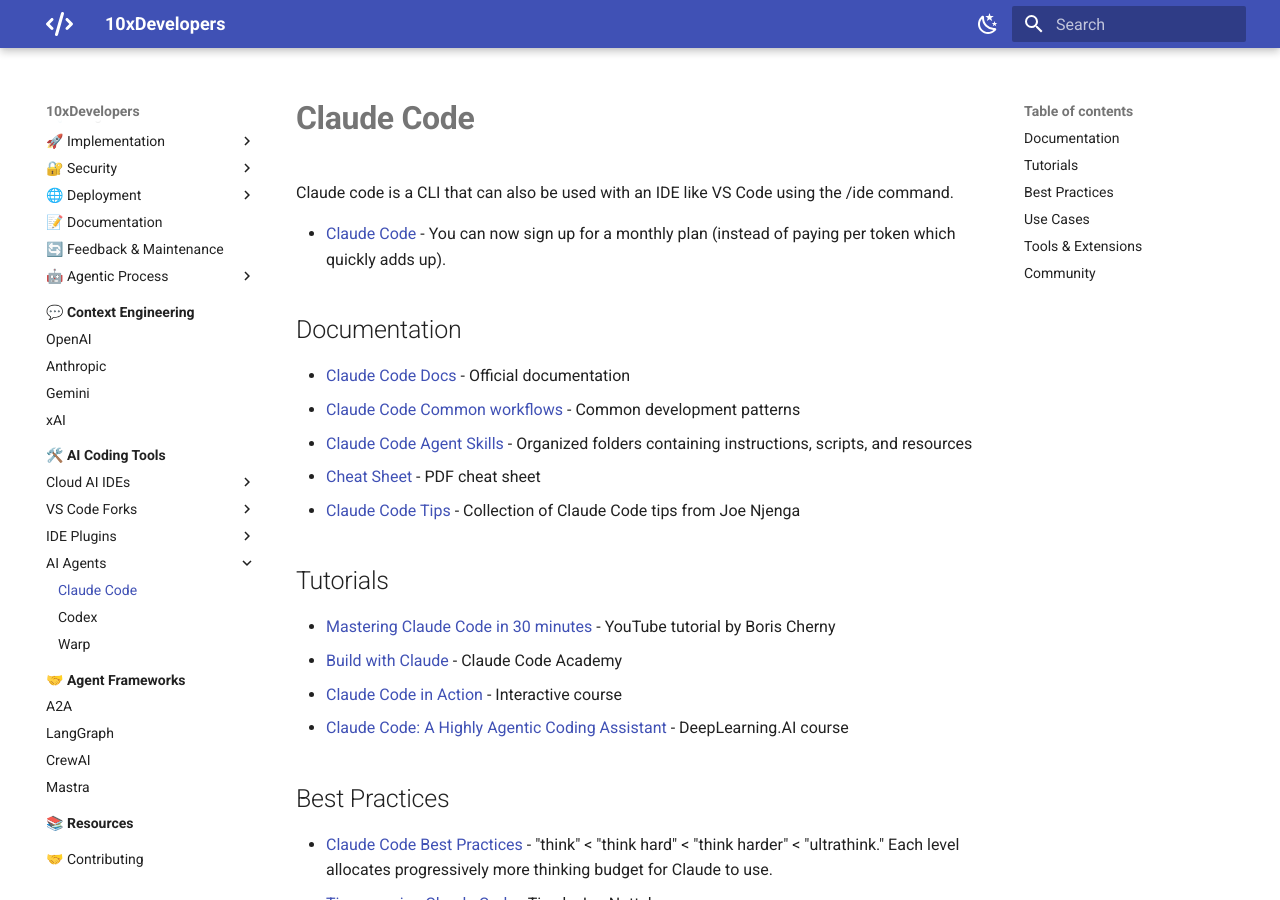
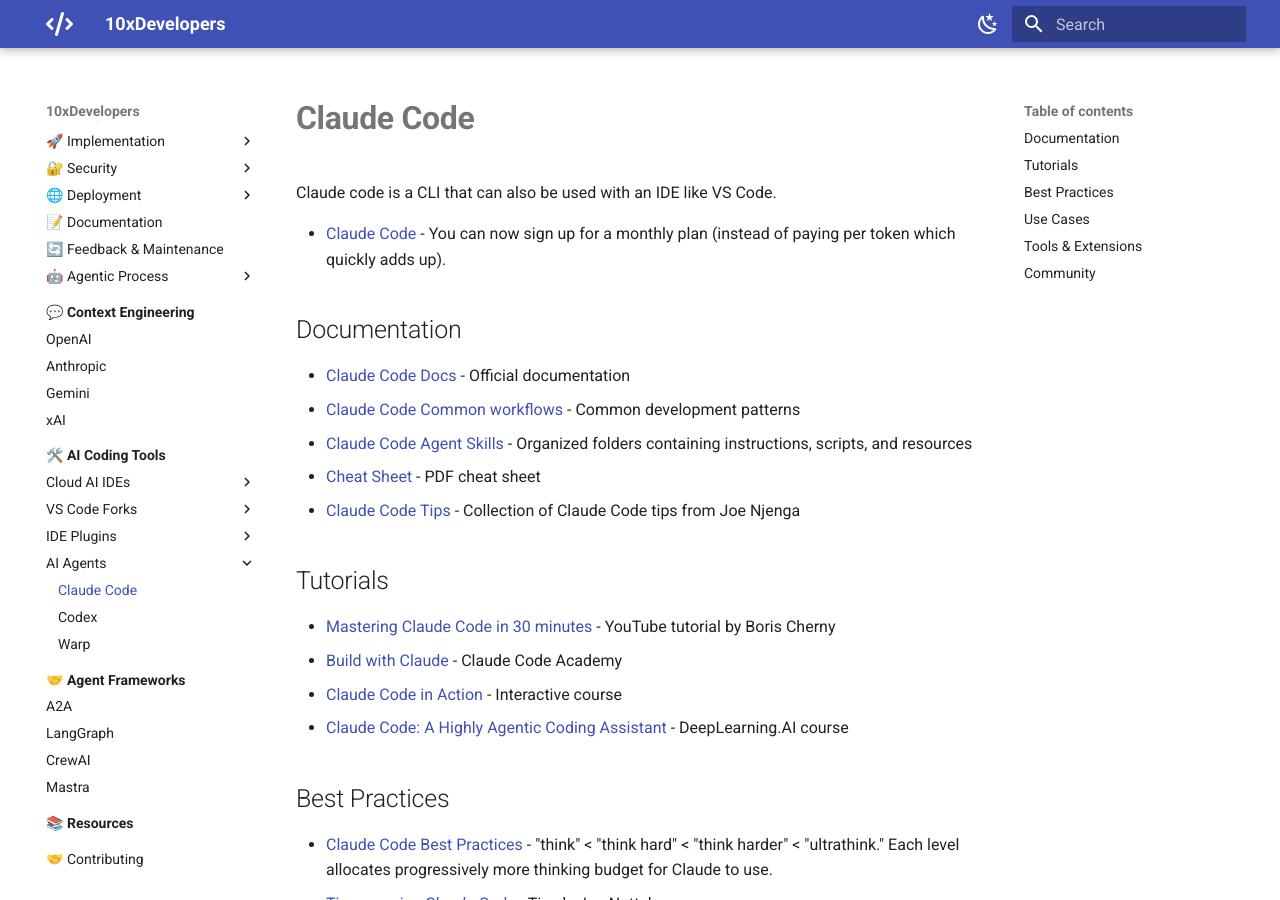
Before and after one commit to shlomoc/10xdev, an MkDocs documentation site: the page built from docs/ai-coding-tools/ai-agents/claude-code.md, in a window 1280 px wide and 900 px high. Built offline with MkDocs 1.6.1 and Material for MkDocs 9.7.7, drawn with Linux system fonts in a browser that asks for light colours.

```diff
--- a/docs/ai-coding-tools/ai-agents/claude-code.md
+++ b/docs/ai-coding-tools/ai-agents/claude-code.md
@@ -1,6 +1,6 @@
 # **Claude Code**
 
-Claude code is a CLI that can also be used with an IDE like VS Code using the /ide command.
+Claude code is a CLI that can also be used with an IDE like VS Code.
 
 - [Claude Code](https://www.anthropic.com/claude-code) - You can now sign up for a monthly plan (instead of paying per token which quickly adds up).
 
--- /dev/null
+++ b/docs/googleaa0a41689900e3ab.html
@@ -0,0 +1 @@
+google-site-verification: googleaa0a41689900e3ab.html
```
Also changed, not shown: docs/guides/ultimate-vibe-coding-guide.md (+6 -4 lines), docs/resources/index.md (+0 -2 lines), docs/structured/find/index.md (+1 -1 lines).
